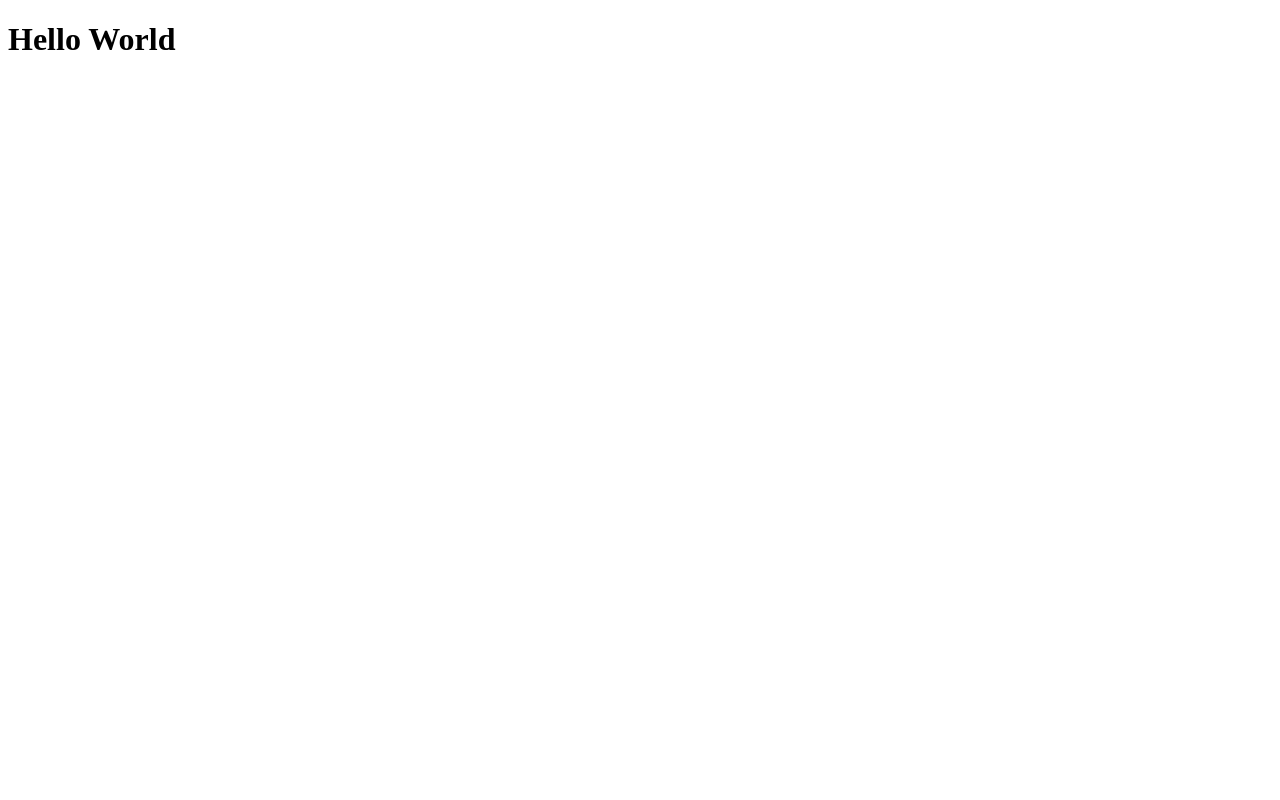
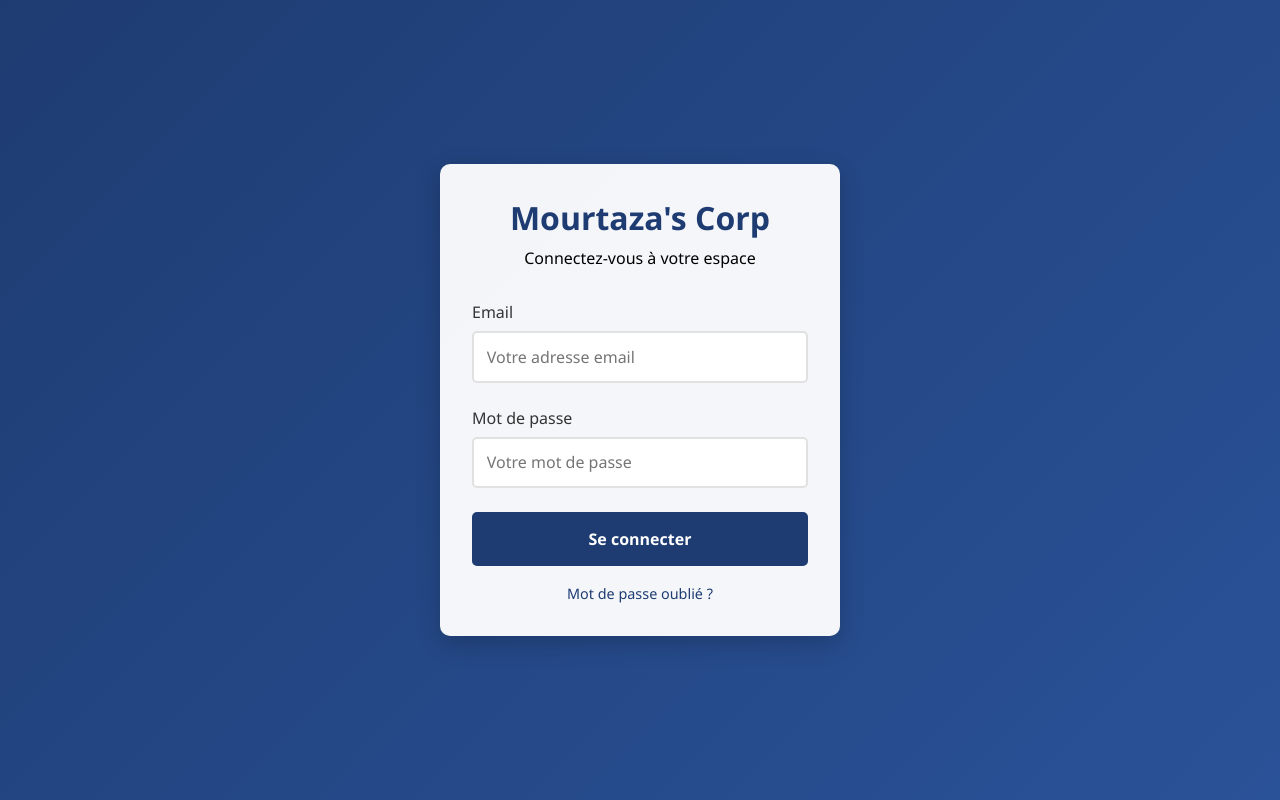
Before and after one commit to MK1456/projet_reseau_website, a plain HTML site: page index.html in a window 1280 px wide. Drawn offline with Linux system fonts and the light colour scheme.

Commit message:
derniere modiff

```diff
--- a/index.html
+++ b/index.html
@@ -3,9 +3,29 @@
 <head>
     <meta charset="UTF-8">
     <meta name="viewport" content="width=device-width, initial-scale=1.0">
-    <title>Document</title>
+    <title>Mourtaza's Corp - Connexion</title>
+    <link rel="stylesheet" href="style.css">
 </head>
 <body>
-    <h1>Hello World</h1>
+    <div class="container">
+        <div class="logo">
+            <h1>Mourtaza's Corp</h1>
+            <p>Connectez-vous à votre espace</p>
+        </div>
+        <form>
+            <div class="form-group">
+                <label for="email">Email</label>
+                <input type="email" id="email" name="email" placeholder="Votre adresse email" required>
+            </div>
+            <div class="form-group">
+                <label for="password">Mot de passe</label>
+                <input type="password" id="password" name="password" placeholder="Votre mot de passe" required>
+            </div>
+            <button type="submit">Se connecter</button>
+            <div class="forgot-password">
+                <a href="#">Mot de passe oublié ?</a>
+            </div>
+        </form>
+    </div>
 </body>
 </html
--- a/style.css
+++ b/style.css
@@ -1,5 +1,92 @@
-h1 {
-    color: red;
-    font-size: 50px;
+* {
+    margin: 0;
+    padding: 0;
+    box-sizing: border-box;
+    font-family: 'Segoe UI', Tahoma, Geneva, Verdana, sans-serif;
+}
+
+body {
+    background: linear-gradient(135deg, #1e3c72 0%, #2a5298 100%);
+    height: 100vh;
+    display: flex;
+    flex-direction: column;
+    align-items: center;
+    justify-content: center;
+}
+
+.container {
+    background: rgba(255, 255, 255, 0.95);
+    padding: 2rem;
+    border-radius: 10px;
+    box-shadow: 0 8px 24px rgba(0, 0, 0, 0.2);
+    width: 100%;
+    max-width: 400px;
+}
+
+.logo {
     text-align: center;
+    margin-bottom: 2rem;
 }
+
+.logo h1 {
+    color: #1e3c72;
+    font-size: 2rem;
+    margin-bottom: 0.5rem;
+}
+
+.form-group {
+    margin-bottom: 1.5rem;
+}
+
+.form-group label {
+    display: block;
+    margin-bottom: 0.5rem;
+    color: #333;
+    font-weight: 500;
+}
+
+.form-group input {
+    width: 100%;
+    padding: 0.8rem;
+    border: 2px solid #e1e1e1;
+    border-radius: 5px;
+    font-size: 1rem;
+    transition: border-color 0.3s ease;
+}
+
+.form-group input:focus {
+    outline: none;
+    border-color: #1e3c72;
+}
+
+button {
+    width: 100%;
+    padding: 1rem;
+    background: #1e3c72;
+    color: white;
+    border: none;
+    border-radius: 5px;
+    font-size: 1rem;
+    font-weight: 600;
+    cursor: pointer;
+    transition: background 0.3s ease;
+}
+
+button:hover {
+    background: #2a5298;
+}
+
+.forgot-password {
+    text-align: center;
+    margin-top: 1rem;
+}
+
+.forgot-password a {
+    color: #1e3c72;
+    text-decoration: none;
+    font-size: 0.9rem;
+}
+
+.forgot-password a:hover {
+    text-decoration: underline;
+}
```
